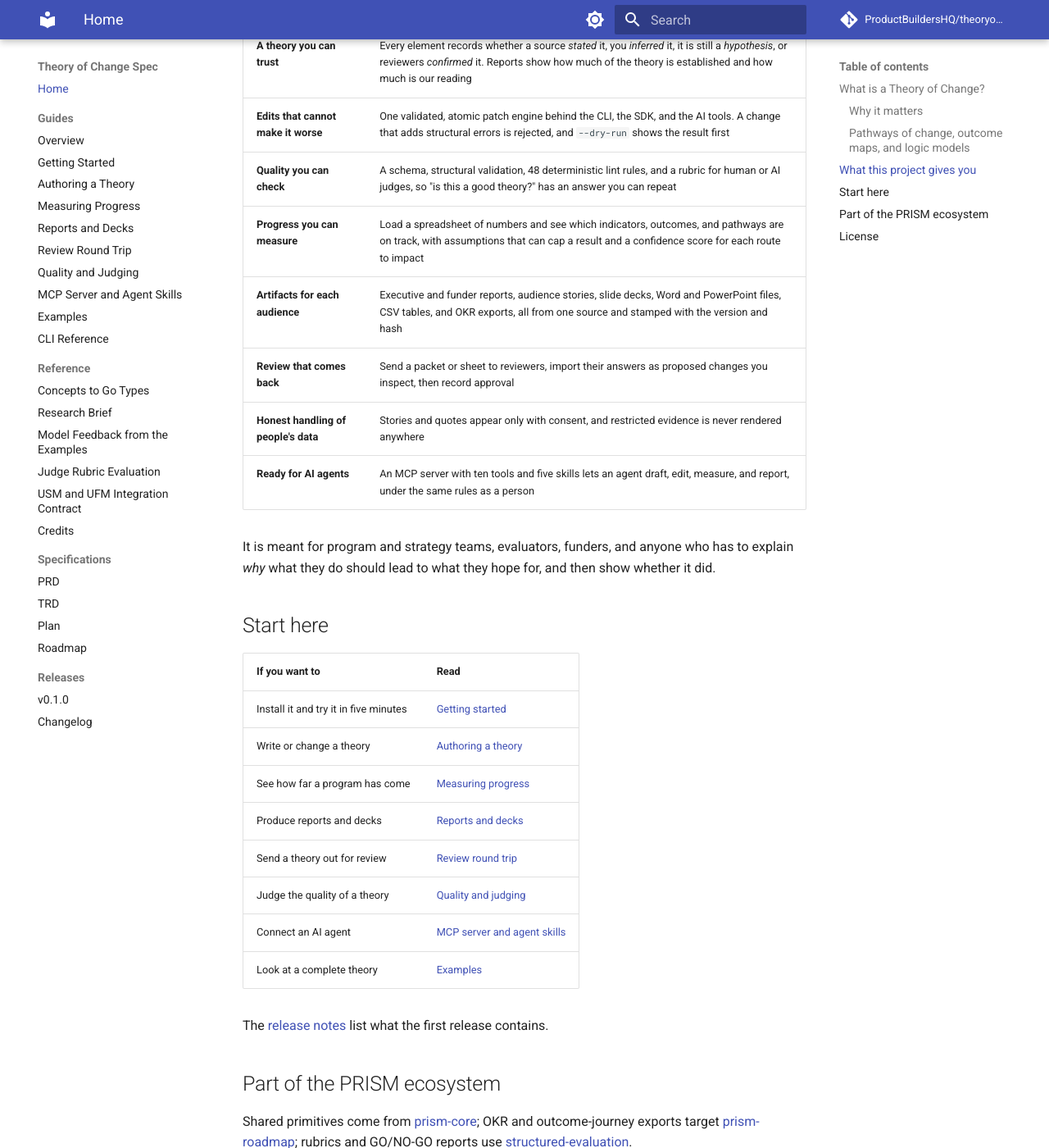
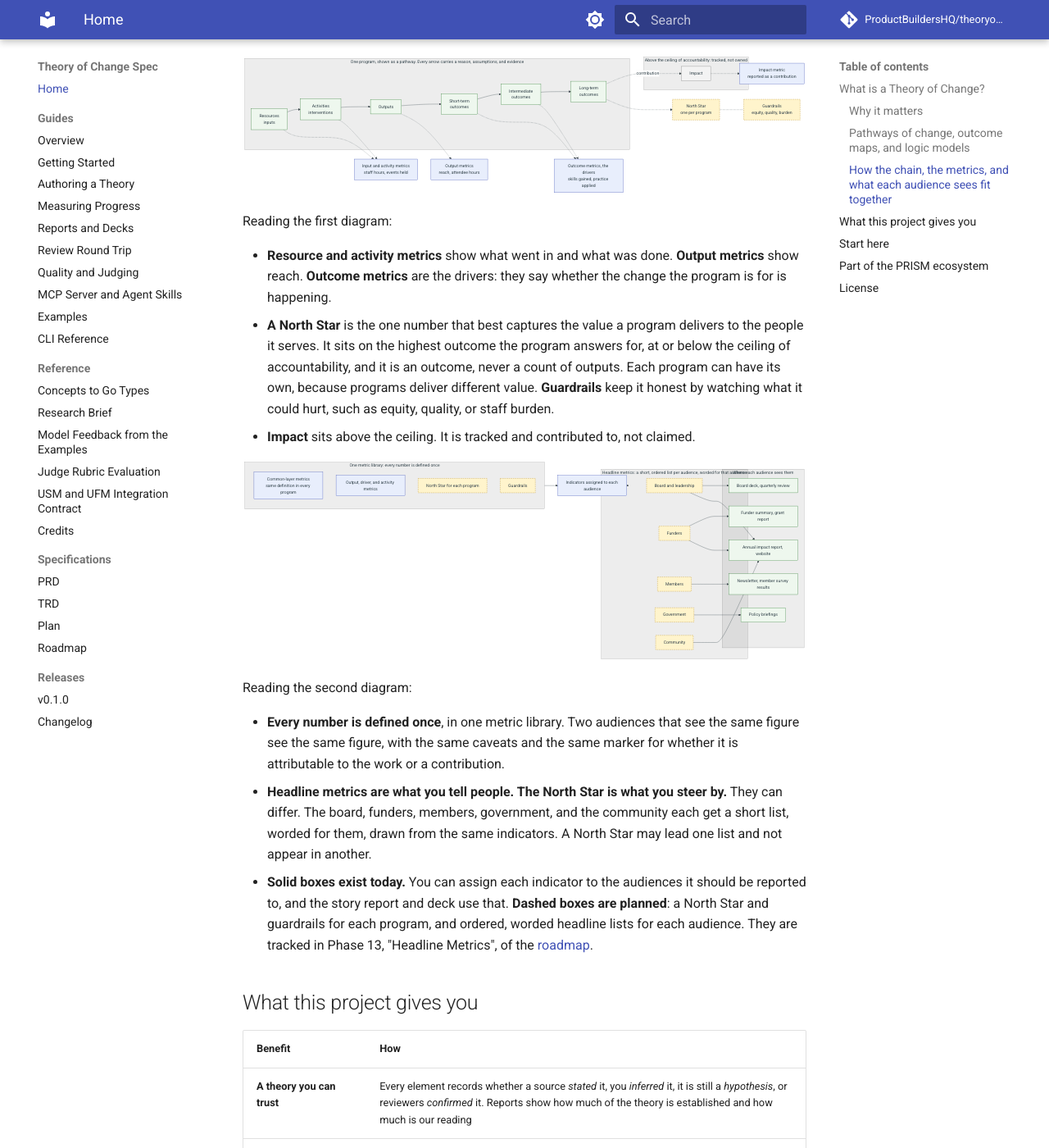
Before and after one commit to ProductBuildersHQ/theoryofchange-spec, an MkDocs documentation site: the page built from docs/index.md, in a window 1280 px wide and 1400 px high, scrolled down 2445 px. Shown: the whole window at 82% size. Built offline with MkDocs 1.6.1 and Material for MkDocs 9.7.7, drawn with Linux system fonts in a browser that asks for light colours; comment, search, counter and statistics services are not loaded; some of the changed text lies outside the part shown.

Commit message:
docs: show how the chain, its metrics, and each audience's headline numbers fit together
Add two diagrams to the README and the docs index. The first follows one program
from resources through activities, outputs, and outcomes to impact, with the
metrics on each step and a North Star for the program. The second shows one metric
library feeding a short, ordered headline list for each audience. Solid boxes exist
today and dashed boxes are planned.

Refs: RMI-THEORYOFCHANGESPEC-062

Co-Authored-By: Claude Sonnet 5.5 <noreply@anthropic.com>

````diff
--- a/docs/index.md
+++ b/docs/index.md
@@ -75,6 +75,117 @@ never drift apart. (The outcome map here is the outcomes framework from the
 ActKnowledge method; it is not IDRC's *Outcome Mapping*, which tracks progress
 markers for the partners a program influences.)
 
+### How the chain, the metrics, and what each audience sees fit together
+
+A Theory of Change is the chain from resources to impact. Metrics hang off each step
+of it, and different readers should see a different few. The first diagram is one
+program, shown as a pathway. The second shows how its metrics reach each audience.
+
+```mermaid
+flowchart LR
+  classDef step fill:#eef7ee,stroke:#2e7d32,color:#111
+  classDef metric fill:#e8eefc,stroke:#3f51b5,color:#111
+  classDef planned fill:#fff4cc,stroke:#b8860b,stroke-dasharray: 5 3,color:#111
+  classDef above fill:#f3f3f3,stroke:#757575,color:#111
+
+  subgraph program["One program, shown as a pathway. Every arrow carries a reason, assumptions, and evidence"]
+    res["Resources<br/>inputs"]:::step --> act["Activities<br/>interventions"]:::step
+    act --> outp["Outputs"]:::step
+    outp --> st["Short-term<br/>outcomes"]:::step
+    st --> mid["Intermediate<br/>outcomes"]:::step
+    mid --> lt["Long-term<br/>outcomes"]:::step
+  end
+  subgraph above["Above the ceiling of accountability: tracked, not owned"]
+    imp["Impact"]:::above
+  end
+  lt -.->|contribution| imp
+
+  m1["Input and activity metrics<br/>staff hours, events held"]:::metric
+  m2["Output metrics<br/>reach, attendee hours"]:::metric
+  m3["Outcome metrics, the drivers<br/>skills gained, practice applied"]:::metric
+  ns["North Star<br/>one per program"]:::planned
+  gr["Guardrails<br/>equity, quality, burden"]:::planned
+  mi["Impact metric<br/>reported as a contribution"]:::metric
+
+  res -.-> m1
+  act -.-> m1
+  outp -.-> m2
+  st -.-> m3
+  mid -.-> m3
+  lt -.-> ns
+  ns -.- gr
+  imp -.-> mi
+```
+
+Reading the first diagram:
+
+- **Resource and activity metrics** show what went in and what was done.
+  **Output metrics** show reach. **Outcome metrics** are the drivers: they
+  say whether the change the program is for is happening.
+- **A North Star** is the one number that best captures the value a program delivers
+  to the people it serves. It sits on the highest outcome the program answers for, at
+  or below the ceiling of accountability, and it is an outcome, never a count of
+  outputs. Each program can have its own, because programs deliver different value.
+  **Guardrails** keep it honest by watching what it could hurt, such as equity,
+  quality, or staff burden.
+- **Impact** sits above the ceiling. It is tracked and contributed to, not claimed.
+
+```mermaid
+flowchart LR
+  classDef metric fill:#e8eefc,stroke:#3f51b5,color:#111
+  classDef planned fill:#fff4cc,stroke:#b8860b,stroke-dasharray: 5 3,color:#111
+  classDef out fill:#eef7ee,stroke:#2e7d32,color:#111
+
+  subgraph lib["One metric library: every number is defined once"]
+    common["Common-layer metrics<br/>same definition in every program"]:::metric
+    drivers["Output, driver, and activity metrics"]:::metric
+    ns["North Star for each program"]:::planned
+    gr["Guardrails"]:::planned
+  end
+
+  assigned["Indicators assigned to each audience"]:::metric
+  lib --> assigned
+
+  subgraph head["Headline metrics: a short, ordered list per audience, worded for that audience"]
+    hb["Board and leadership"]:::planned
+    hf["Funders"]:::planned
+    hm["Members"]:::planned
+    hg["Government"]:::planned
+    hc["Community"]:::planned
+  end
+  assigned --> head
+
+  subgraph channels["Where each audience sees them"]
+    cb["Board deck, quarterly review"]:::out
+    cf["Funder summary, grant report"]:::out
+    cm["Newsletter, member survey results"]:::out
+    cg["Policy briefings"]:::out
+    cc["Annual impact report, website"]:::out
+  end
+  hb --> cb
+  hf --> cf
+  hm --> cm
+  hg --> cg
+  hc --> cc
+  hf --> cc
+  hb --> cc
+```
+
+Reading the second diagram:
+
+- **Every number is defined once**, in one metric library. Two audiences that see the
+  same figure see the same figure, with the same caveats and the same marker for
+  whether it is attributable to the work or a contribution.
+- **Headline metrics are what you tell people. The North Star is what you steer by.**
+  They can differ. The board, funders, members, government, and the community each
+  get a short list, worded for them, drawn from the same indicators. A North Star may
+  lead one list and not appear in another.
+- **Solid boxes exist today.** You can assign each indicator to the audiences it
+  should be reported to, and the story report and deck use that. **Dashed boxes are
+  planned**: a North Star and guardrails for each program, and ordered, worded
+  headline lists for each audience. They are tracked in Phase 13, "Headline Metrics",
+  of the [roadmap](specs/initiatives/INIT-THEORYOFCHANGESPEC-001/ROADMAP.md).
+
 ## What this project gives you
 
 | Benefit | How |
````
Also changed, not shown: README.md (+111 -0 lines).
